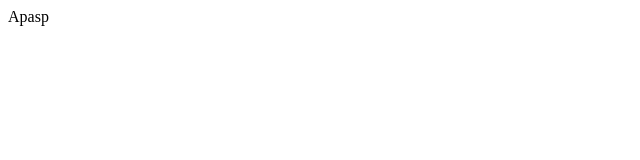
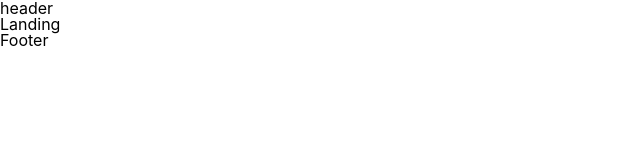
Before and after one commit to jzlbornoz/cinex-app, a React app: page / in a window 1280 px wide. Shown: the top 160 px of the page, without its empty margins (0-640 px from the left). Built offline with nearby package versions, Linux system fonts and the light colour scheme.

Commit message:
Estrucutra inicial del proyecto

```diff
--- a/src/App.jsx
+++ b/src/App.jsx
@@ -1,8 +1,15 @@
 import React from 'react';
+import { Header } from './components/Header';
+import { Landing } from './components/Landing';
+import { Footer } from './components/Footer';
 
 const App = () => {
     return (
-        <div>Apasp</div>
+        <section className='App'>
+            <Header />
+            <Landing />
+            <Footer />
+        </section>
     )
 }
 
--- /dev/null
+++ b/src/components/Footer.jsx
@@ -0,0 +1,11 @@
+import React from 'react'
+
+const Footer = () => {
+    return (
+        <section className="Footer">
+            Footer
+        </section>
+    )
+}
+
+export { Footer }
--- /dev/null
+++ b/src/components/Header.jsx
@@ -0,0 +1,9 @@
+import React from 'react';
+
+const Header = () => {
+  return (
+    <section className='Header'>header</section>
+  )
+}
+
+export  {Header};
--- /dev/null
+++ b/src/components/Landing.jsx
@@ -0,0 +1,11 @@
+import React from 'react';
+
+const Landing = () => {
+    return (
+        <section className="Langing">
+            Landing
+        </section>
+    )
+}
+
+export { Landing }
--- /dev/null
+++ b/src/index.css
@@ -0,0 +1,60 @@
+*{
+    font-family: "SF Pro Text", "SF Pro Icons", "Helvetica Neue", Helvetica, Arial, sans-serif;
+}
+
+html, body, div, span, applet, object, iframe,
+h1, h2, h3, h4, h5, h6, p, blockquote, pre,
+a, abbr, acronym, address, big, cite, code,
+del, dfn, em, font, img, ins, kbd, q, s, samp,
+small, strike, strong, sub, sup, tt, var,
+b, u, i, center,
+dl, dt, dd, ol, ul, li,
+fieldset, form, label, legend,
+table, caption, tbody, tfoot, thead, tr, th, td {
+  margin: 0;
+  padding: 0;
+  border: 0;
+  outline: 0;
+  font-size: 100%;
+  vertical-align: baseline;
+  background: transparent;
+}
+body {
+  line-height: 1;
+}
+ol, ul {
+  list-style: none;
+}
+blockquote, q {
+  quotes: none;
+}
+blockquote:before, blockquote:after,
+q:before, q:after {
+  content: '';
+  content: none;
+}
+
+/* No olvides definir estilos para focus */
+:focus {
+  outline: 0;
+}
+
+/* No olvides resaltar de alguna manera el texto insertado/borrado */
+ins {
+  text-decoration: none;
+}
+del {
+  text-decoration: line-through;
+}
+
+/* En el código HTML es necesario añadir cellspacing="0" */
+table {
+  border-collapse: collapse;
+  border-spacing: 0;
+}
+
+:root{
+    --color2: #08580c;
+    --color1: #030303;
+    --color3: #f7f7f7;
+};
--- a/src/index.js
+++ b/src/index.js
@@ -1,6 +1,7 @@
 import React from "react";
 import { createRoot } from 'react-dom/client';
 import { App } from './App';
+import './index.css';
 
 createRoot(
     document.getElementById('app')
```
